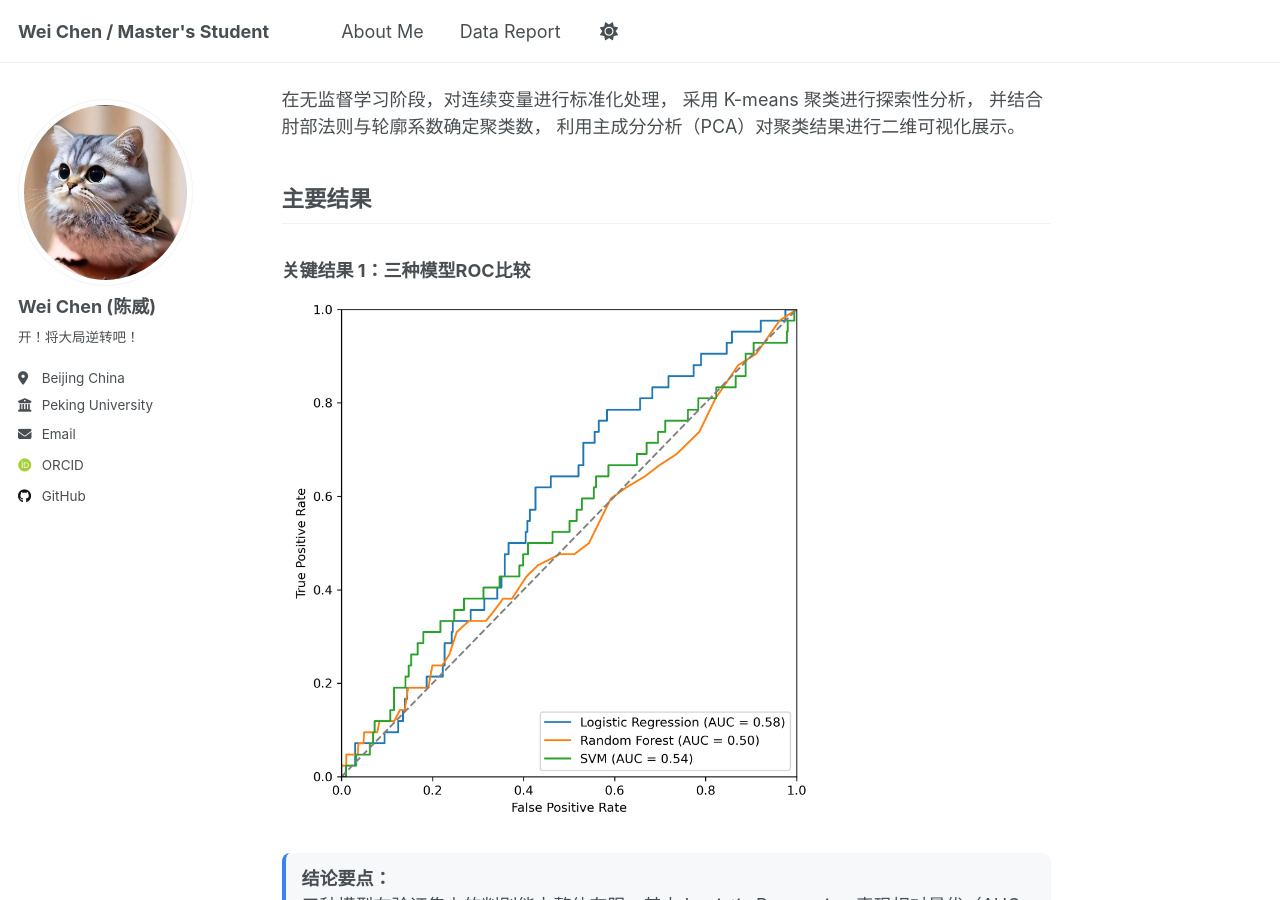
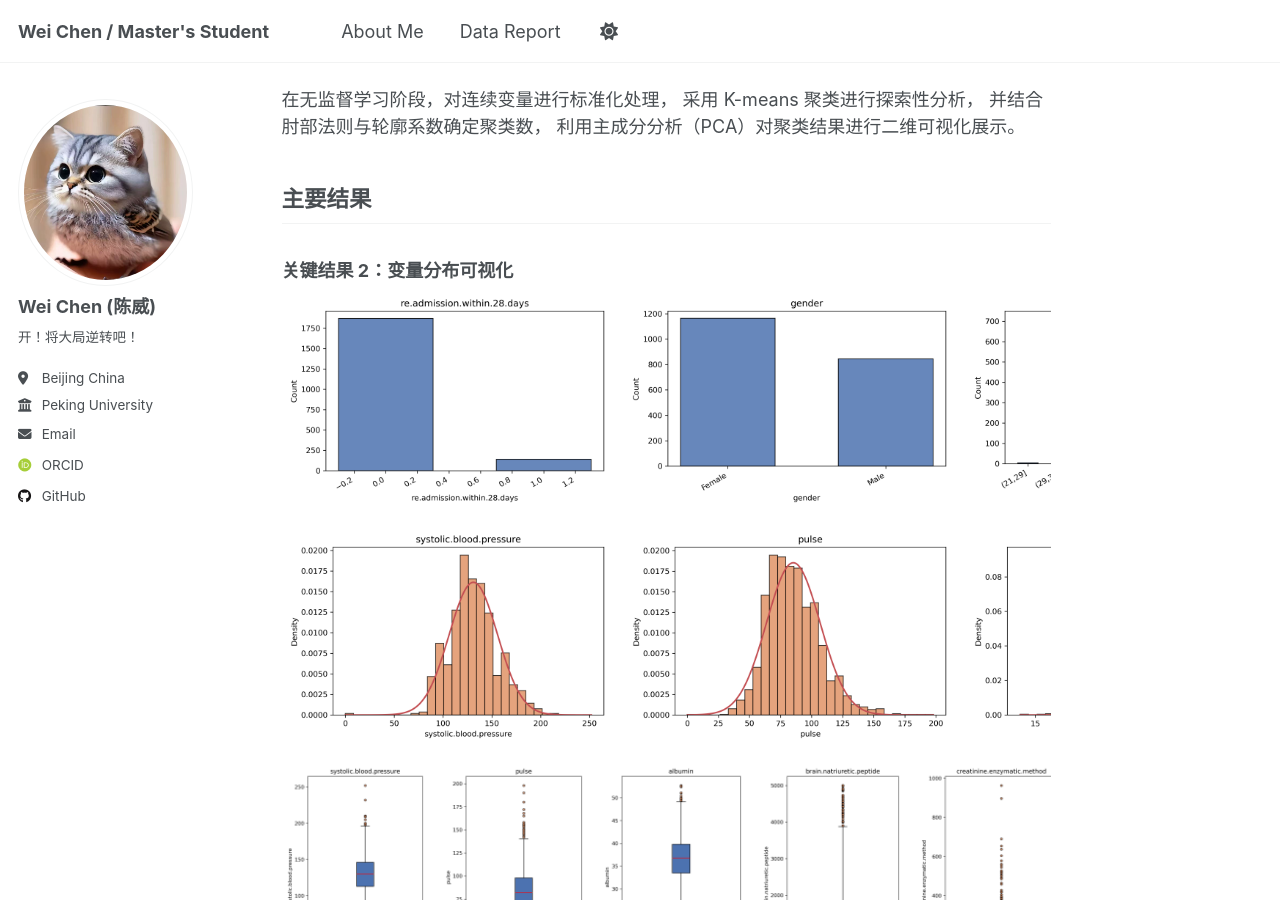
Before and after one commit to ChaoWeiorz/ChaoWeiorz.github.io, a Jekyll site: the page built from _pages/report.md, in a window 1280 px wide and 900 px high, scrolled down 1411 px. Built offline with Jekyll 4.4.1, drawn with Linux system fonts in a browser that asks for light colours; some web fonts are replaced; a script that is not in the unit is left out.

Commit message:
Update report.md

```diff
--- a/_pages/report.md
+++ b/_pages/report.md
@@ -58,6 +58,34 @@ Logistic Regression、Random Forest 与 Support Vector Machine 模型，
 
 ## 主要结果
 
+<h3>关键结果 2：变量分布可视化</h3>
+
+<!-- Row 1 -->
+<div style="display:flex; overflow-x:auto; gap:12px; margin-bottom:16px;">
+  <img src="/images/s1.png"  style="height:220px;">
+  <img src="/images/s2.png"  style="height:220px;">
+  <img src="/images/s3.png"  style="height:220px;">
+  <img src="/images/s4.png"  style="height:220px;">
+  <img src="/images/s5.png"  style="height:220px;">
+</div>
+
+<!-- Row 2 -->
+<div style="display:flex; overflow-x:auto; gap:12px; margin-bottom:16px;">
+  <img src="/images/s6.png"  style="height:220px;">
+  <img src="/images/s7.png"  style="height:220px;">
+  <img src="/images/s8.png"  style="height:220px;">
+  <img src="/images/s9.png"  style="height:220px;">
+  <img src="/images/s10.png" style="height:220px;">
+</div>
+
+<!-- Row 3 -->
+<div style="display:flex; overflow-x:auto; gap:12px;">
+  <img src="/images/s11.png" style="height:220px;">
+  <img src="/images/s12.png" style="height:220px;">
+  <img src="/images/s13.png" style="height:220px;">
+  <img src="/images/s14.png" style="height:220px;">
+  <img src="/images/s15.png" style="height:220px;">
+</div>
 
 ### 关键结果 1：三种模型ROC比较
 
```
